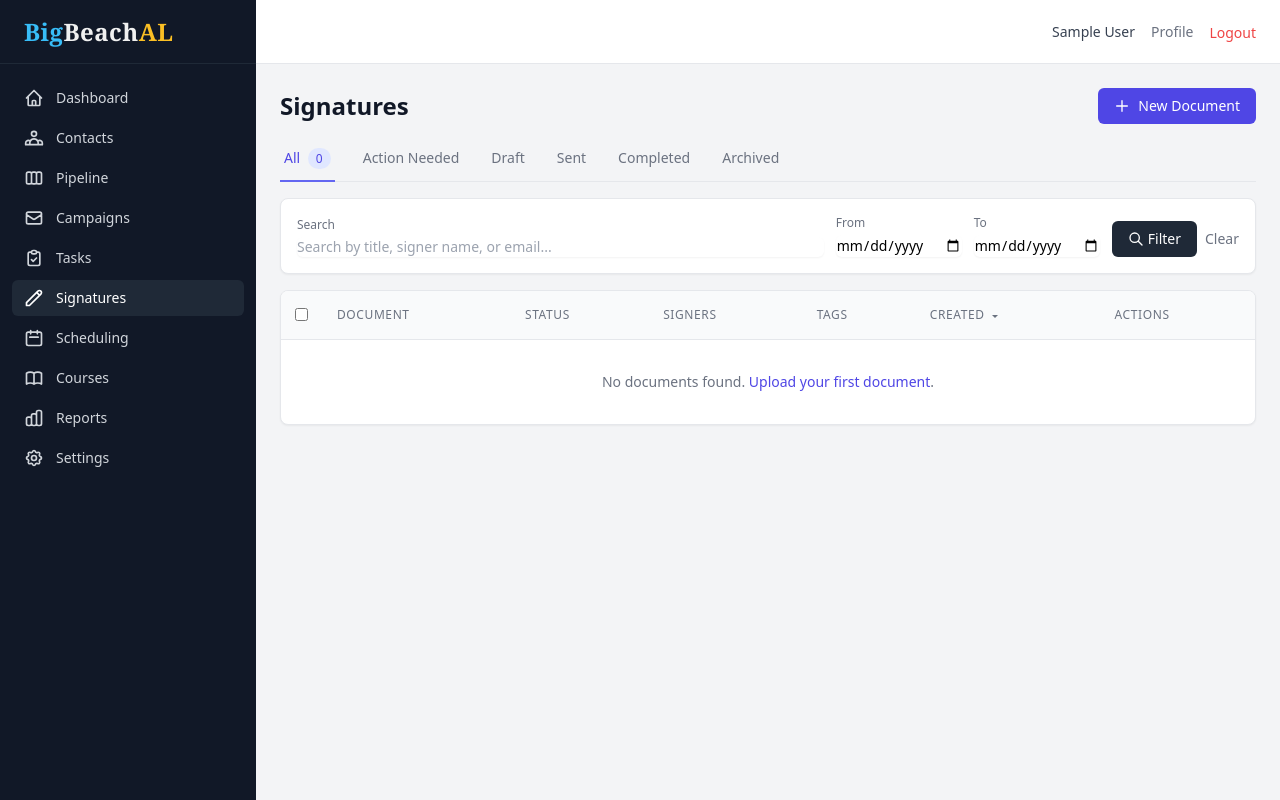
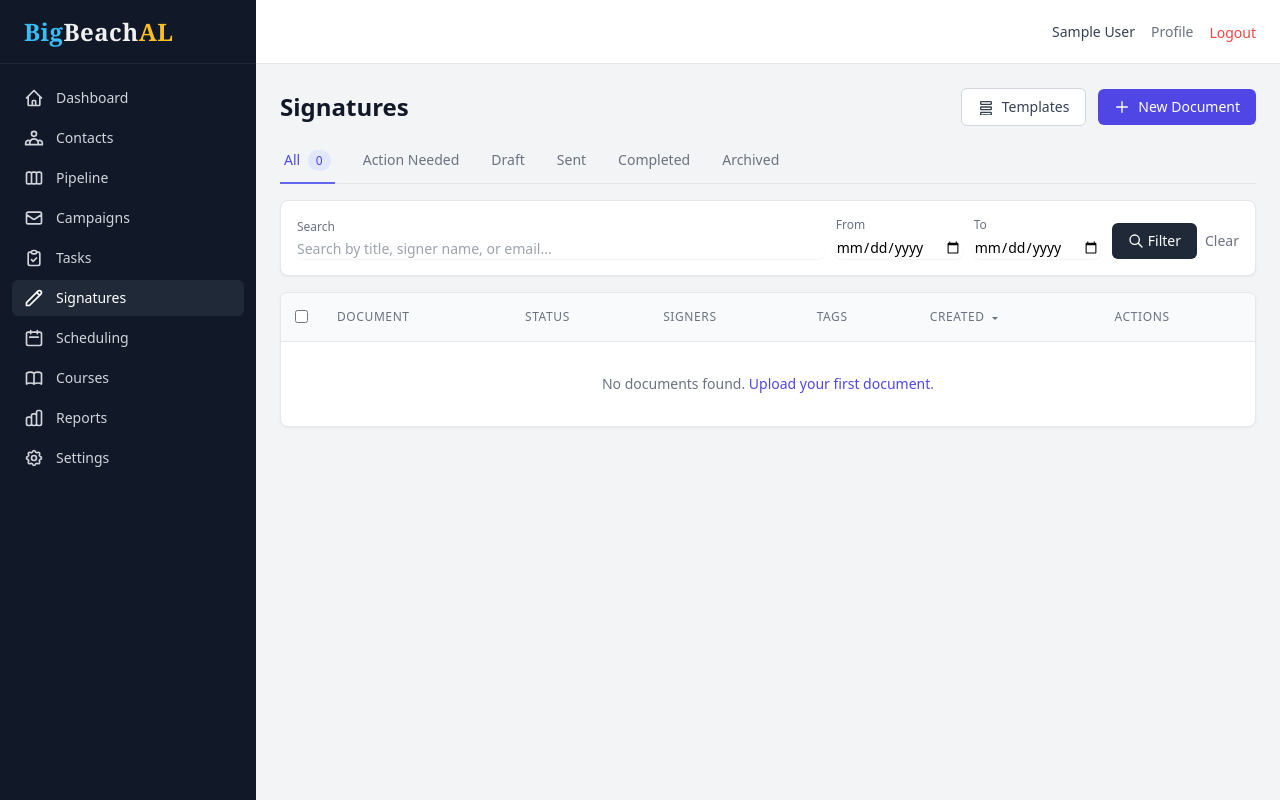
Before and after one commit to mcssc25/follow-up-boss-crm, a Django app: page /signatures/ in a window 1280 px wide. Run offline with Django 5.2, Linux system fonts and the light colour scheme; the visitor is signed in with stand-in values (Sample User, id 1); data that the repository does not hold is empty; parts of the project's set-up code (start-up, migrations or seed data) failed here and were passed over; some libraries are stand-ins or nearby versions.

Commit message:
Add Templates button to signatures list page
Co-Authored-By: Claude Opus 4.6 <noreply@anthropic.com>

```diff
--- a/templates/signatures/document_list.html
+++ b/templates/signatures/document_list.html
@@ -5,11 +5,18 @@
 {% block content %}
 <div class="flex items-center justify-between mb-6">
     <h1 class="text-2xl font-bold text-gray-900">Signatures</h1>
-    <a href="{% url 'signatures:create' %}"
-       class="inline-flex items-center px-4 py-2 bg-indigo-600 text-white text-sm font-medium rounded-md hover:bg-indigo-700 focus:outline-none focus:ring-2 focus:ring-indigo-500 focus:ring-offset-2">
-        <svg class="w-4 h-4 mr-2" fill="none" stroke="currentColor" viewBox="0 0 24 24"><path stroke-linecap="round" stroke-linejoin="round" stroke-width="2" d="M12 4v16m8-8H4"/></svg>
-        New Document
-    </a>
+    <div class="flex items-center space-x-3">
+        <a href="{% url 'signatures:template_list' %}"
+           class="inline-flex items-center px-4 py-2 bg-white text-gray-700 text-sm font-medium rounded-md border border-gray-300 hover:bg-gray-50 focus:outline-none focus:ring-2 focus:ring-indigo-500 focus:ring-offset-2">
+            <svg class="w-4 h-4 mr-2" fill="none" stroke="currentColor" viewBox="0 0 24 24"><path stroke-linecap="round" stroke-linejoin="round" stroke-width="2" d="M4 5a1 1 0 011-1h14a1 1 0 011 1v2a1 1 0 01-1 1H5a1 1 0 01-1-1V5zm0 8a1 1 0 011-1h14a1 1 0 011 1v2a1 1 0 01-1 1H5a1 1 0 01-1-1v-2zm0 8a1 1 0 011-1h14a1 1 0 011 1v2a1 1 0 01-1 1H5a1 1 0 01-1-1v-2z"/></svg>
+            Templates
+        </a>
+        <a href="{% url 'signatures:create' %}"
+           class="inline-flex items-center px-4 py-2 bg-indigo-600 text-white text-sm font-medium rounded-md hover:bg-indigo-700 focus:outline-none focus:ring-2 focus:ring-indigo-500 focus:ring-offset-2">
+            <svg class="w-4 h-4 mr-2" fill="none" stroke="currentColor" viewBox="0 0 24 24"><path stroke-linecap="round" stroke-linejoin="round" stroke-width="2" d="M12 4v16m8-8H4"/></svg>
+            New Document
+        </a>
+    </div>
 </div>
 
 <!-- Status Tabs -->
```
